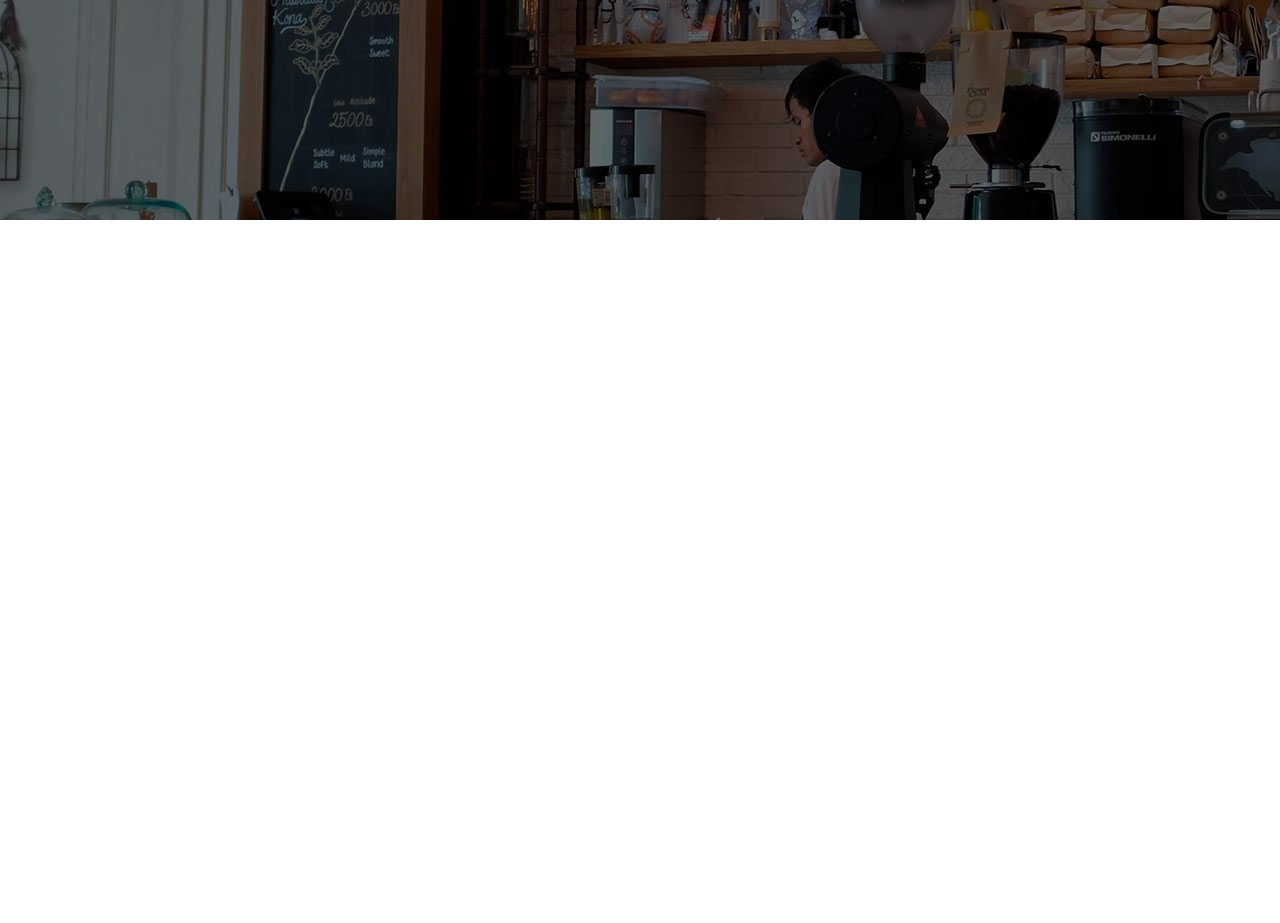
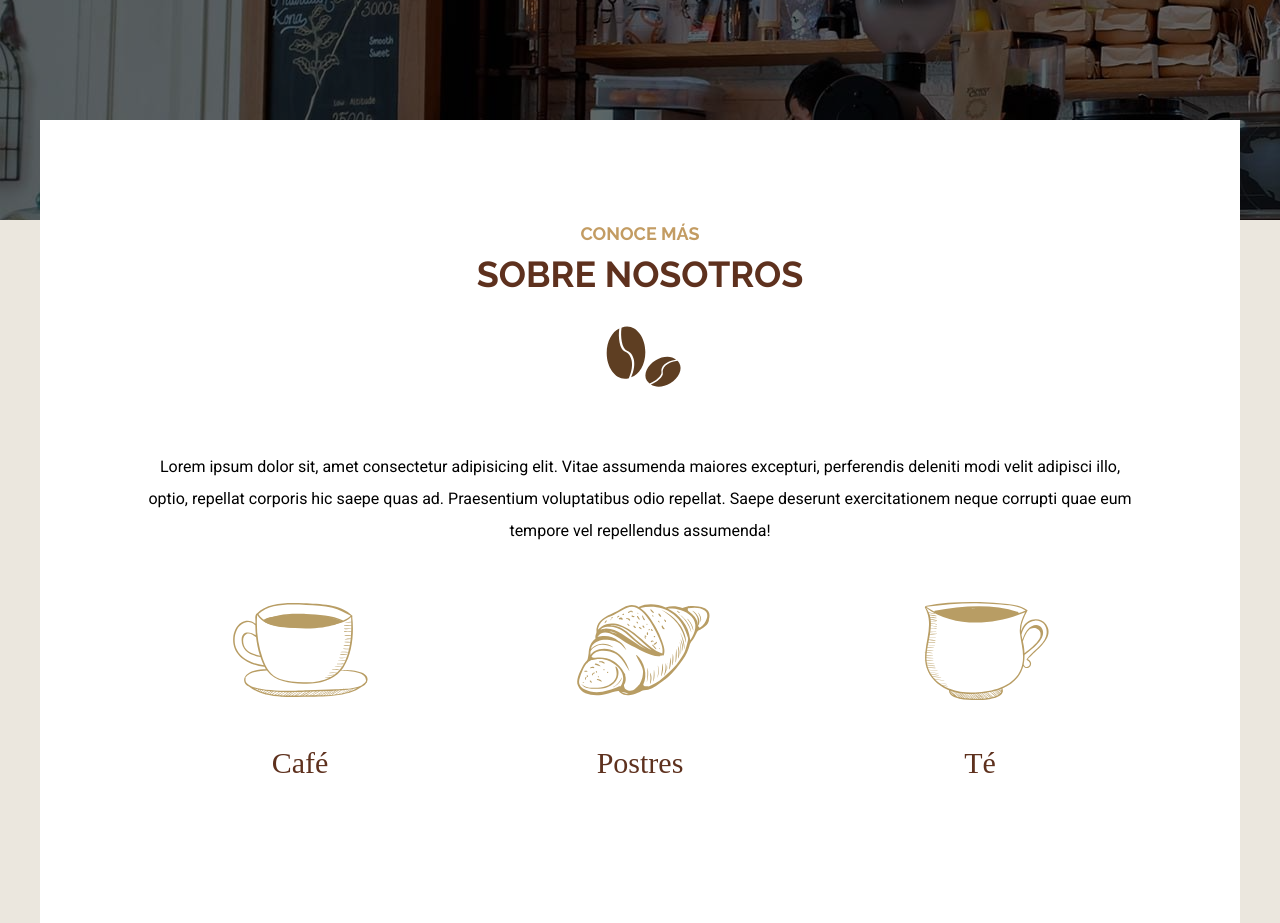
Before and after one commit to lynryunga/Cafeteria, a website: page index.html in a window 1280 px wide. Shown: the part 480-1403 px from the top of the page. Before the commit the page ends 800 px from the top, so only its background shows below. Drawn offline with Linux system fonts and the light colour scheme; a web font is replaced by a local one.

Commit message:
Contenido Principal Cafeteria con gulp y SASS Terminado

```diff
--- a/index.html
+++ b/index.html
@@ -7,7 +7,7 @@
   <title>Cafeteria</title>
   <link rel="preconnect" href="https://fonts.googleapis.com">
   <link rel="preconnect" href="https://fonts.gstatic.com" crossorigin>
-  <link href="https://fonts.googleapis.com/css2?family=Roboto:wght@400;700;900&display=swap" rel="stylesheet">
+  <link href="https://fonts.googleapis.com/css2?family=Bona+Nova&family=Raleway:wght@700;900&family=Roboto:wght@400;700&display=swap" rel="stylesheet">
   <link rel="stylesheet" href="build/css/app.css">
 </head>
 <body>
@@ -33,5 +33,31 @@
       </div>
     </div>
   </header>
+
+  <main class="contenedor contenido-principal text-center">
+    <section class="conoce">
+      <h2> <span>Conoce más</span> sobre nosotros </h2>
+      <p>Lorem ipsum dolor sit, amet consectetur adipisicing elit. Vitae assumenda maiores excepturi, perferendis deleniti modi velit adipisci illo, optio, repellat corporis hic saepe quas ad. Praesentium voluptatibus odio repellat. Saepe deserunt exercitationem neque corrupti quae eum tempore vel repellendus assumenda!</p>
+    </section>
+
+    <section class="iconos">
+      <ul class="listado-iconos">
+        <li>
+          <img src="build/img/icono_cafe.svg" alt="Café">
+          <p>Café</p>
+        </li>
+
+        <li>
+          <img src="build/img/icono_postre.svg" alt="Café">
+          <p>Postres</p>
+        </li>
+
+        <li>
+          <img src="build/img/icono_te.svg" alt="Café">
+          <p>Té</p>
+        </li>
+      </ul>
+    </section>
+  </main>
 </body>
 </html>
--- a/src/scss/app.scss
+++ b/src/scss/app.scss
@@ -1,2 +1,3 @@
 @use 'base';
 @use 'header';
+@use 'inicio';
--- a/src/scss/base/_globales.scss
+++ b/src/scss/base/_globales.scss
@@ -8,12 +8,14 @@ html {
   box-sizing: inherit;
 }
 body {
-  font-family: v.$fuentePrincipal;
+  font-family: v.$fuenteSecundaria;
   font-size: 1.6rem;
+  background-color: v.$cafeClaro;
 }
 p {
   color: v.$negro;
-  font-size: 2rem;
+  font-size: 1.6rem;
+  line-height: 2;
 }
 .contenedor {
   width: 95%;
@@ -27,15 +29,8 @@ img {
   max-width: 100%;
   display: block;
 }
-h1, h2, h3 {
-  margin: 0 0 v.$separacion 0;
+ul {
+  list-style: none;
+  padding: 0;
+  margin: 0;
 }
-h1 {
-  font-size: 4rem;
-}
-h2 {
-  font-size: 3.6rem;
-}
-h3 {
-  font-size: 3.2rem;
-}
--- a/src/scss/base/_index.scss
+++ b/src/scss/base/_index.scss
@@ -1,4 +1,6 @@
 @forward 'normalize';
 @forward 'variables';
+@forward 'mixins';
 @forward 'globales';
 @forward 'utilidades';
+@forward 'tipografia';
--- a/src/scss/base/_mixins.scss
+++ b/src/scss/base/_mixins.scss
@@ -17,3 +17,9 @@
     @content;
   }
 }
+
+@mixin grid( $columnas,  $espaciado ) {
+  display: grid;
+  grid-template-columns: repeat($columnas, 1fr);
+  column-gap: $espaciado;
+}
--- /dev/null
+++ b/src/scss/base/_tipografia.scss
@@ -0,0 +1,35 @@
+@use 'base/variables' as v;
+
+h1, h2, h3 {
+  font-family: v.$fuentePrincipal;
+  margin: 0 0 v.$separacion 0;
+  text-transform: uppercase;
+  text-align: center;
+  line-height: 1.5;
+}
+h1 {
+  font-size: 4rem;
+}
+h2 {
+  font-size: 3.6rem;
+  color: v.$primario;
+  span {
+    color: v.$secundario;
+    font-size: 1.8rem;
+    display: block;
+  }
+  &::after {
+    content: '';
+    display: block;
+    width: 10rem;
+    height: 10rem;
+    margin: 0 auto;
+    background-image: url(../img/cafe.svg);
+    background-repeat: no-repeat;
+    background-position: center;
+    background-size: cover;
+  }
+}
+h3 {
+  font-size: 3.2rem;
+}
--- a/src/scss/base/_variables.scss
+++ b/src/scss/base/_variables.scss
@@ -1,5 +1,7 @@
 // Fuentes
-$fuentePrincipal: 'Roboto', sans-serif;
+$fuentePrincipal: 'Raleway', sans-serif;
+$fuenteSecundaria: 'Roboto', sans-serif;;
+$fuenteCursiva: 'Bona Nova', serif;
 
 //Media Queries
 $telefono: 480px;
--- /dev/null
+++ b/src/scss/inicio/_contenido.scss
@@ -0,0 +1,12 @@
+@use 'base/variables' as v;
+@use 'base/mixins' as m;
+
+.contenido-principal {
+  background-color: v.$blanco;
+  padding: 5rem 2rem;
+  @include m.tablet {
+    padding: 10rem;
+    margin-top: -10rem;
+    position: relative;
+  }
+}
--- /dev/null
+++ b/src/scss/inicio/_iconos.scss
@@ -0,0 +1,22 @@
+@use 'base/variables' as v;
+@use 'base/mixins' as m;
+
+.iconos {
+  margin-top: 5rem;
+  .listado-iconos {
+    @include m.tablet {
+      @include m.grid(3, 2rem);
+    }
+    li {
+      img {
+        margin: 0 auto;
+        width: 15rem;
+      }
+      p {
+        font-family: v.$fuenteCursiva;
+        font-size: 3rem;
+        color: v.$primario;
+      }
+    }
+  }
+}
--- /dev/null
+++ b/src/scss/inicio/_index.scss
@@ -0,0 +1,2 @@
+@forward 'contenido';
+@forward 'iconos';
```
Also changed, not shown: build/css/app.css.
